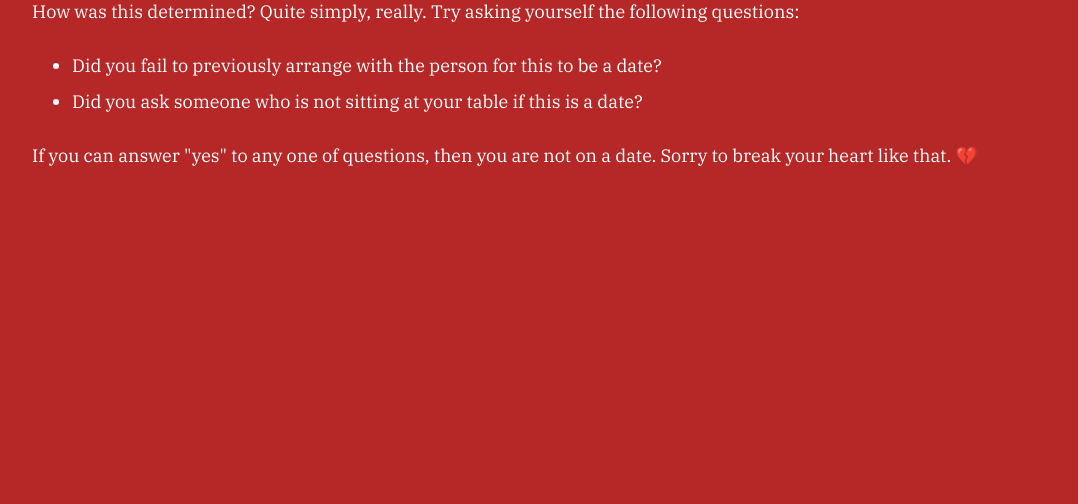
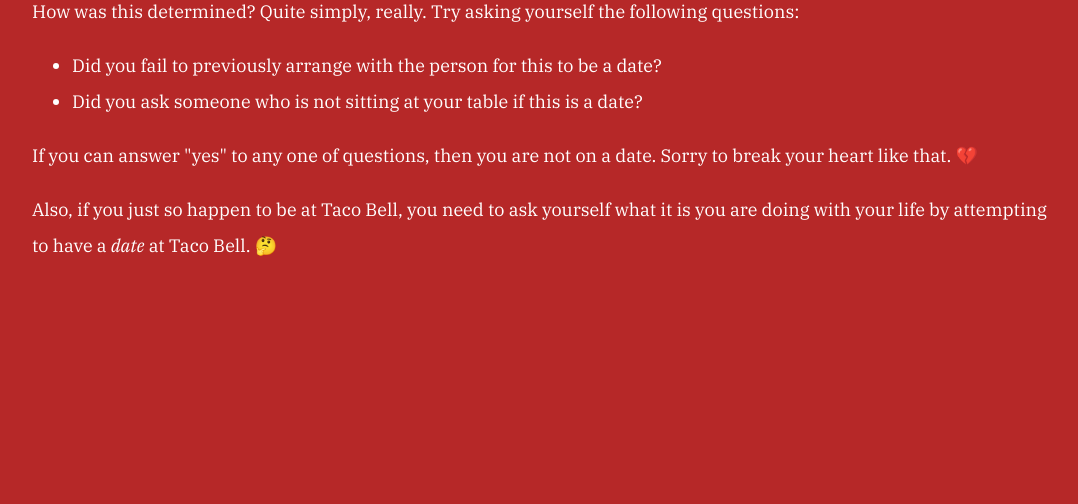
Before and after one commit to le717/areyouona-date, a Flask app: template src/templates/no.html in a window 1280 px wide. Shown: the part 198-702 px from the top of the page, without its empty margins (96-1174 px from the left). Run offline with Flask 2, Linux system fonts and the light colour scheme; the template is opened without the code that fills it, so the values that code supplies are empty; parts of the project's set-up code (start-up, migrations or seed data) failed here and were passed over.

Commit message:
Add text about Taco Bell (close #9)

```diff
--- a/src/templates/no.html
+++ b/src/templates/no.html
@@ -8,6 +8,7 @@
   <li>Did you ask someone who is not sitting at your table if this is a date?</li>
 </ul>
 <p>If you can answer "yes" to any one of questions, then you are not on a date. Sorry to break your heart like that. 💔</p>
+<p>Also, if you just so happen to be at Taco Bell, you need to ask yourself what it is you are doing with your life by attempting to have a <em>date</em> at Taco Bell. 🤔</p>
 
 <div class="geo-msg">
   <h2>By the way&hellip;</h2>
```
